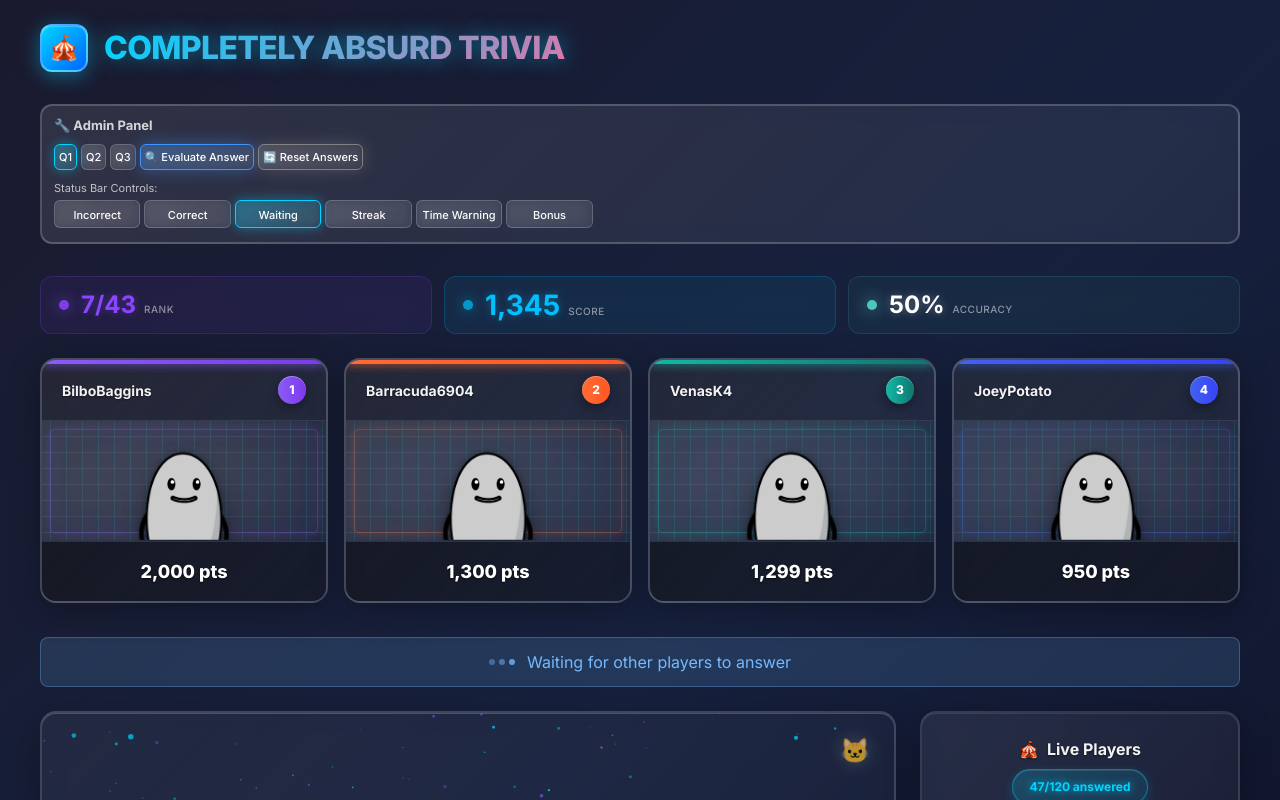
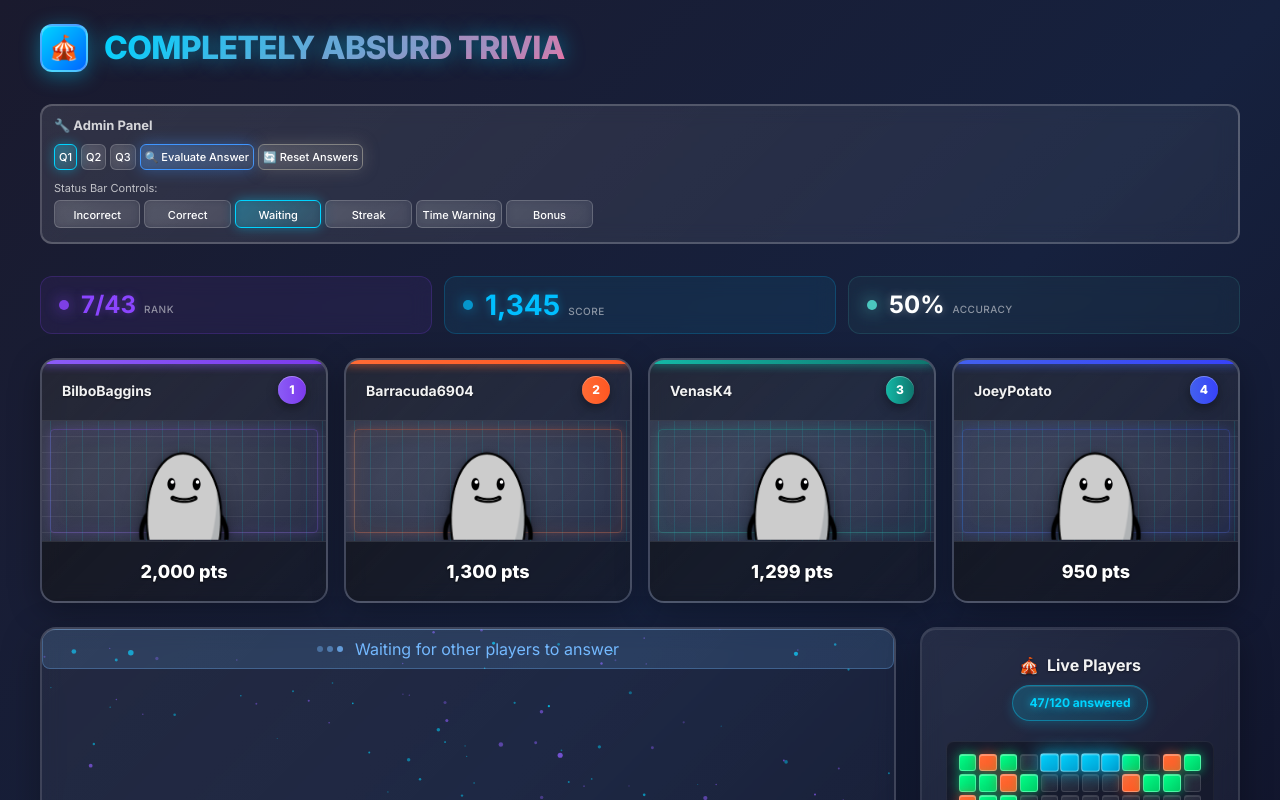
Before and after one commit to doctafaustus/completely-absurd-trivia-3, a React (Vite) app in the folder client/: page / in a window 1280 px wide. Shown: the top 800 px of the page. Built offline with nearby package versions, Linux system fonts and the light colour scheme.

Commit message:
Move status bar into question panel, Refactor some SCSS files

```diff
--- a/client/src/components/AdminPanel.jsx
+++ b/client/src/components/AdminPanel.jsx
@@ -8,7 +8,6 @@ const AdminPanel = () => {
     currentQuestionIndex,
     selectQuestion,
     setStatus,
-    clearStatus,
     evaluateAnswer,
     resetAnswers,
     startTimer,
--- a/client/src/components/QuestionPanel.jsx
+++ b/client/src/components/QuestionPanel.jsx
@@ -1,7 +1,9 @@
 import '../styles/_question-panel.scss';
 
+import { useState } from 'react';
 import ParticleCanvas from './ParticleCanvas';
 import { useGameContext } from '../context/GameContext';
+import StatusBar from './StatusBar';
 import TimerBar from './TimerBar';
 
 const QuestionPanel = () => {
@@ -12,6 +14,8 @@ const QuestionPanel = () => {
     timerRunning,
     setTimerExpired,
     questionDuration = 8,
+    statusType,
+    statusMessage,
   } = useGameContext();
 
   const handleTimeUp = () => {
@@ -23,7 +27,10 @@ const QuestionPanel = () => {
   return (
     <div className="question-section">
       <ParticleCanvas particleCount={160} speed={0.13} key="particles" />
-      <div className="cat-mascot">🐱</div>
+      <div className="status-container">
+        <StatusBar type={statusType} message={statusMessage} />
+      </div>
+
       <div className="question-text">
         <span className="question-visible">{displayedText}</span>
         <span className="question-hidden">
--- a/client/src/components/ScorePanel.jsx
+++ b/client/src/components/ScorePanel.jsx
@@ -1,5 +1,4 @@
-import React from 'react';
-import './ScorePanel.scss';
+import '../styles/_score-panel.scss';
 
 const ScorePanel = ({ rank, score, accuracy }) => {
   return (
--- a/client/src/components/StatusBar.scss
+++ b/client/src/components/StatusBar.scss
@@ -1,3 +1,11 @@
+.status-container {
+  position: absolute;
+  top: 0;
+  left: 0;
+  right: 0;
+  z-index: 5;
+}
+
 .status-bar {
   display: flex;
   align-items: center;
@@ -5,8 +13,7 @@
   gap: 12px;
   padding: 12px 20px;
   border-radius: 8px;
-  margin: 10px 0 0 0;
-  height: 50px;
+  height: 40px;
   transition: background 0.4s ease, border-color 0.4s ease, color 0.4s ease,
     box-shadow 0.4s ease, opacity 0.3s ease;
 
--- a/client/src/components/TriviaGame.jsx
+++ b/client/src/components/TriviaGame.jsx
@@ -1,6 +1,6 @@
-import './TriviaGame.scss';
+import '../styles/_trivia-game.scss';
+
 import ScorePanel from './ScorePanel';
-import StatusBar from './StatusBar';
 import AdminPanel from './AdminPanel';
 import PlayersSection from './PlayersSection';
 import QuestionPanel from './QuestionPanel';
@@ -29,8 +29,6 @@ const TriviaGameContent = () => {
 
         <PlayersSection />
 
-        <StatusBar type={statusType} message={statusMessage} />
-
         <div className="main-content">
           <QuestionPanel />
           <PlayerGrid />
--- a/client/src/components/TriviaGame.scss
+++ b/client/src/styles/_trivia-game.scss
@@ -9,12 +9,12 @@
 .trivia-game {
   font-family: 'Inter', -apple-system, BlinkMacSystemFont, sans-serif;
   min-height: 100vh;
-  min-width: 1200px; // Fixed desktop width
+  min-width: 1200px;
   width: 100vw;
   padding: 24px;
   color: white;
   position: relative;
-  overflow-x: auto; // Allow horizontal scroll on smaller screens
+  overflow-x: auto;
   display: flex;
   justify-content: center;
 
```
Also changed, not shown: client/src/styles/_score-panel.scss (renamed from client/src/components/ScorePanel.scss).
